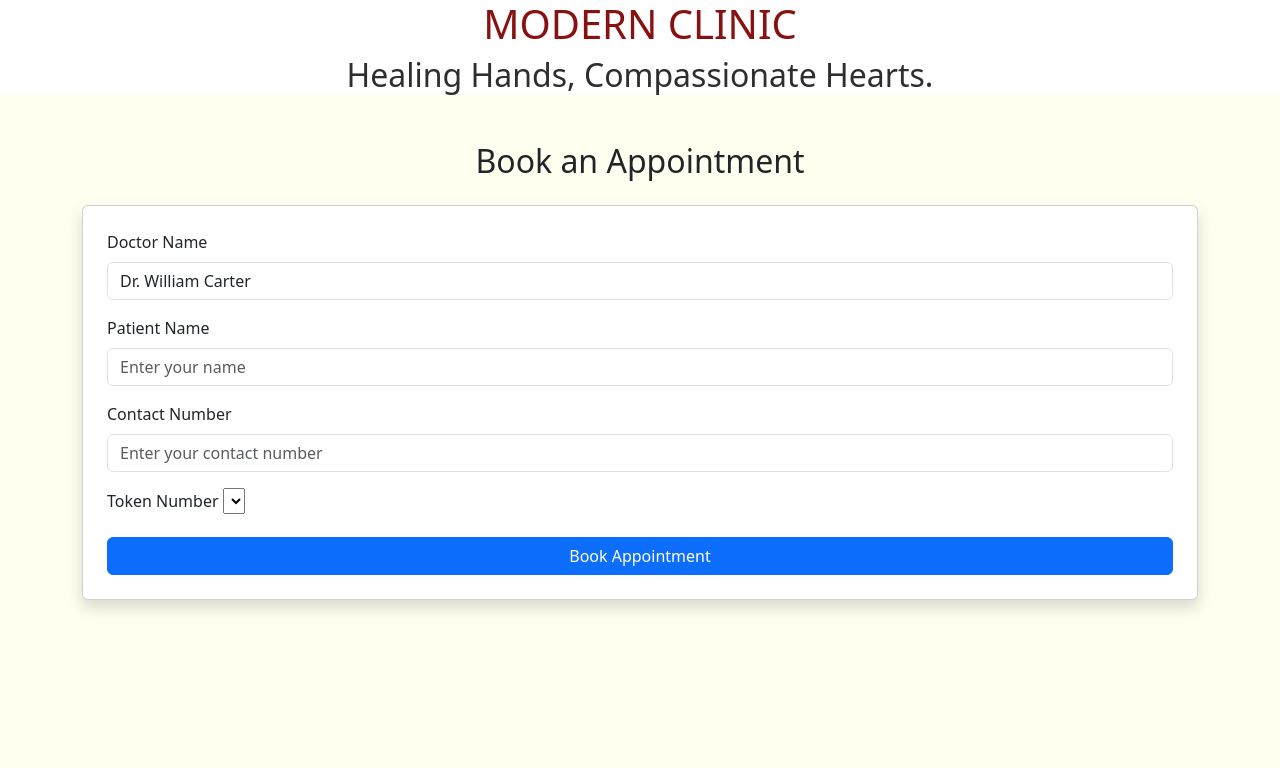
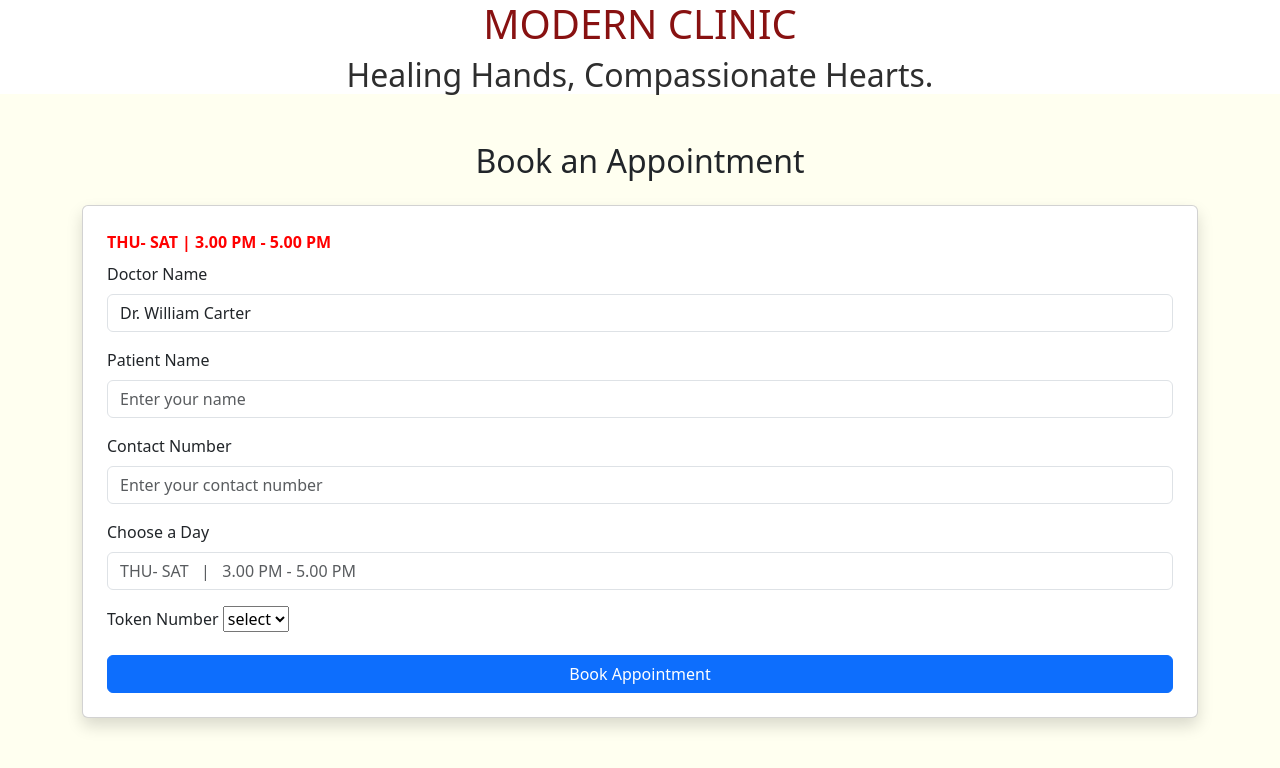
Before and after one commit to nrneha/django_crud_appointment, a Django app: page /booking/appointment/2 in a window 1280 px wide. Shown: the top 768 px of the page. Run offline with Django 5.2, Linux system fonts and the light colour scheme; data comes from the database, SQL or seed files in the repository; both versions use the stored data as it was after the commit; lists and menus that the app fills with data are empty.

Commit message:
feat(booking): add op_day field to appointment model

```diff
--- a/booking/models.py
+++ b/booking/models.py
@@ -13,6 +13,7 @@ class TeamofDoctors(models.Model):
 class Token(models.Model):
     doctor = models.ForeignKey(TeamofDoctors,on_delete=models.CASCADE)
     token_number = models.PositiveIntegerField()
+    op_day = models.CharField(max_length=50,null=True)
     is_booked = models.BooleanField(default=False)
 
     def __str__(self):
@@ -22,6 +23,7 @@ class Appointment(models.Model):
     user = models.ForeignKey(User,on_delete=models.CASCADE)
     contact_no = models.PositiveIntegerField(null=True)
     doctor = models.ForeignKey(TeamofDoctors,on_delete=models.CASCADE)
+    op_day = models.CharField(max_length=50,null=True)
     token = models.OneToOneField(Token,on_delete=models.CASCADE)
 
     def __str__(self):
--- a/booking/templates/booking/appointment.html
+++ b/booking/templates/booking/appointment.html
@@ -14,6 +14,7 @@
     <h2 class="text-center mb-4">Book an Appointment</h2>
     <div class="card p-4 shadow">
         <form>
+            <strong><label style="color: red;" for="" class="form-label">{{doctor.op_date}}</label></strong>
             <div class="mb-3">
                 <label for="patientName" class="form-label">Doctor Name</label>
                 <input type="text" class="form-control" id="patientName" value="{{doctor.name}}" readonly>
@@ -27,8 +28,13 @@
                 <input type="tel" class="form-control" id="contactNumber" placeholder="Enter your contact number" required>
             </div>
             <div class="mb-3">
+                <label for="contactNumber" class="form-label">Choose a Day</label>
+                <input type="tel" class="form-control" id="contactNumber" placeholder="{{doctor.op_date}}" required>
+            </div>
+            <div class="mb-3">
                 <label for="tokenNumber" class="form-label">Token Number</label>
                 <select name="" id="">
+                    <option>select</option>
                     {% for token in tokens %}
                     <option>{{token.token_number}}</option>
                     {% endfor %}
```
Also changed, not shown: booking/migrations/0003_token_op_day.py (added), booking/migrations/0004_appointment_op_day.py (added), db.sqlite3.
